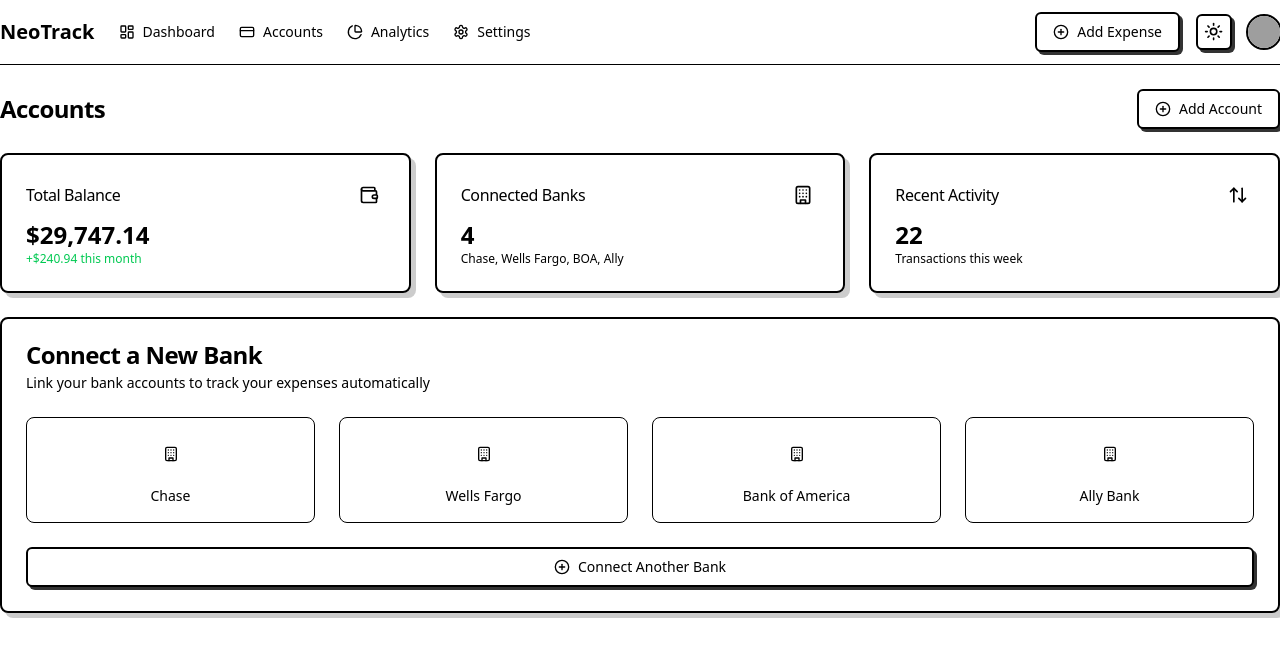
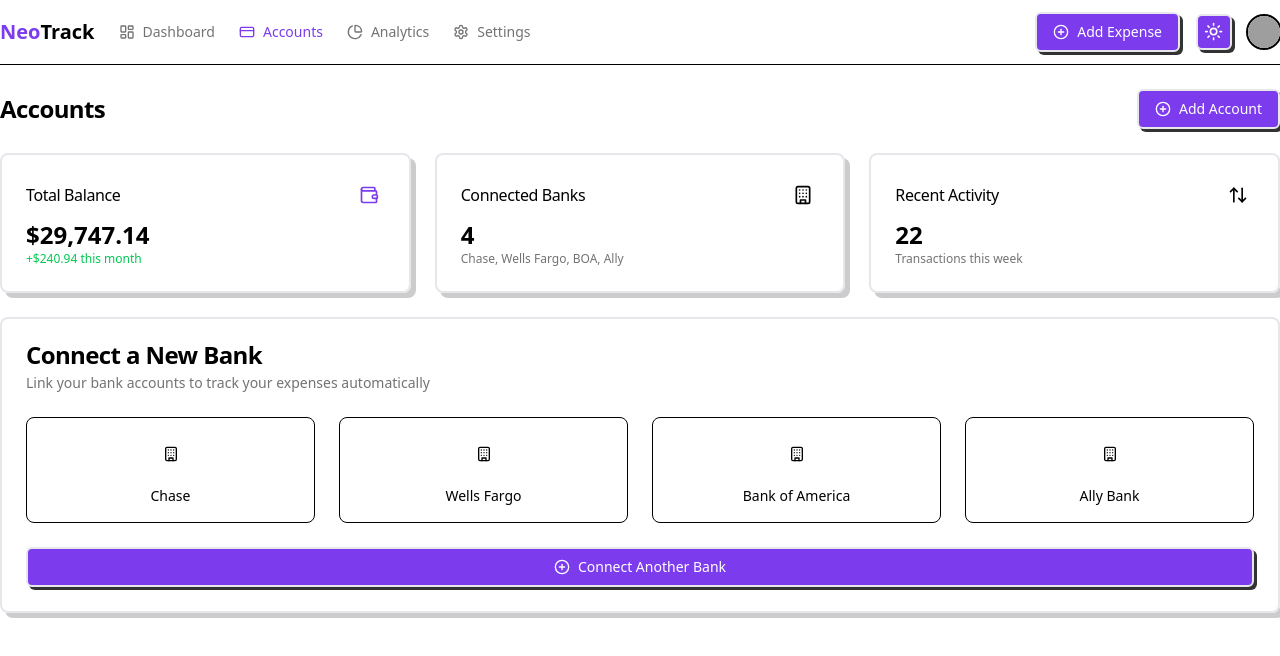
Before and after one commit to monstermahi982/expense-tracker, a Next.js app: page /accounts in a window 1280 px wide. Shown: the top 656 px of the page. Built offline with nearby package versions, Linux system fonts and the light colour scheme; grey boxes are pictures that could not be loaded.

Commit message:
Fixed css

```diff
--- a/styles/globals.css
+++ b/styles/globals.css
@@ -12,6 +12,30 @@
     --background-start-rgb: 0, 0, 0;
     --background-end-rgb: 0, 0, 0;
   }
+}
+
+.text-primary {
+  color: hsl(262 83% 58%);
+}
+
+.text-muted-foreground {
+  color: hsl(0 0% 45.1%);
+}
+
+.border-background {
+  border: 2px solid hsl(0 0% 100%);
+}
+
+.border-foreground {
+  border: 2px solid hsl(0 0% 3.9%);
+}
+
+.bg-background {
+  background-color: hsl(0 0% 100%);
+}
+
+.bg-foreground {
+  background-color:hsl(0 0% 3.9%);
 }
 
 @layer base {
@@ -71,7 +95,7 @@
 }
 
 .neopop-card {
-  border: 2px solid black;
+  border: 2px solid #e5e7eb;
   box-shadow: 5px 5px 0px 0px rgba(0, 0, 0, 0.2);
   transition: all 0.2s ease-in-out;
 }
@@ -92,17 +116,17 @@
 
 /* Buttons */
 .neopop-btn {
-  border: 2px solid black;
-  background-color: white;
-  color: black;
+  border: 2px solid #e5e7eb;
+  background-color: hsl(262 83% 58%);
+  color: white;
   box-shadow: 3px 3px 0px 0px rgba(0, 0, 0, 0.8);
   transition: all 0.2s ease-in-out;
 }
 @media (prefers-color-scheme: dark) {
   .neopop-btn {
     border-color: white;
-    background-color: black;
-    color: white;
+    background-color: hsl(262 83% 58%);
+    color: black;
     box-shadow: 3px 3px 0px 0px rgba(255, 255, 255, 0.8);
   }
 }
@@ -122,7 +146,7 @@
 
 /* Small Buttons */
 .neopop-btn-sm {
-  border: 2px solid black;
+  border: 2px solid #e5e7eb;
   background-color: white;
   color: black;
   box-shadow: 2px 2px 0px 0px rgba(0, 0, 0, 0.8);
@@ -152,7 +176,7 @@
 
 /* Input */
 .neopop-input {
-  border: 2px solid black;
+  border: 2px solid #e5e7eb;
   background-color: white;
   box-shadow: 3px 3px 0px 0px rgba(0, 0, 0, 0.2);
   transition: all 0.2s ease-in-out;
@@ -177,7 +201,7 @@
 
 /* Select */
 .neopop-select {
-  border: 2px solid black;
+  border: 2px solid #e5e7eb;
   background-color: white;
   box-shadow: 3px 3px 0px 0px rgba(0, 0, 0, 0.2);
   transition: all 0.2s ease-in-out;
@@ -202,7 +226,7 @@
 
 /* Dropdown */
 .neopop-dropdown {
-  border: 2px solid black;
+  border: 2px solid #e5e7eb;
   box-shadow: 5px 5px 0px 0px rgba(0, 0, 0, 0.2);
   animation: zoom-in 0.2s ease-in-out;
 }
@@ -216,7 +240,7 @@
 /* Tabs */
 .neopop-tabs {
   padding: 0.25rem;
-  border: 2px solid black;
+  border: 2px solid #e5e7eb;
   background-color: #f0f0f0;
   box-shadow: 3px 3px 0px 0px rgba(0, 0, 0, 0.2);
 }
@@ -238,7 +262,7 @@
 
 /* Modal */
 .neopop-modal {
-  border: 2px solid black;
+  border: 2px solid #e5e7eb;
   box-shadow: 8px 8px 0px 0px rgba(0, 0, 0, 0.2);
 }
 @media (prefers-color-scheme: dark) {
```
